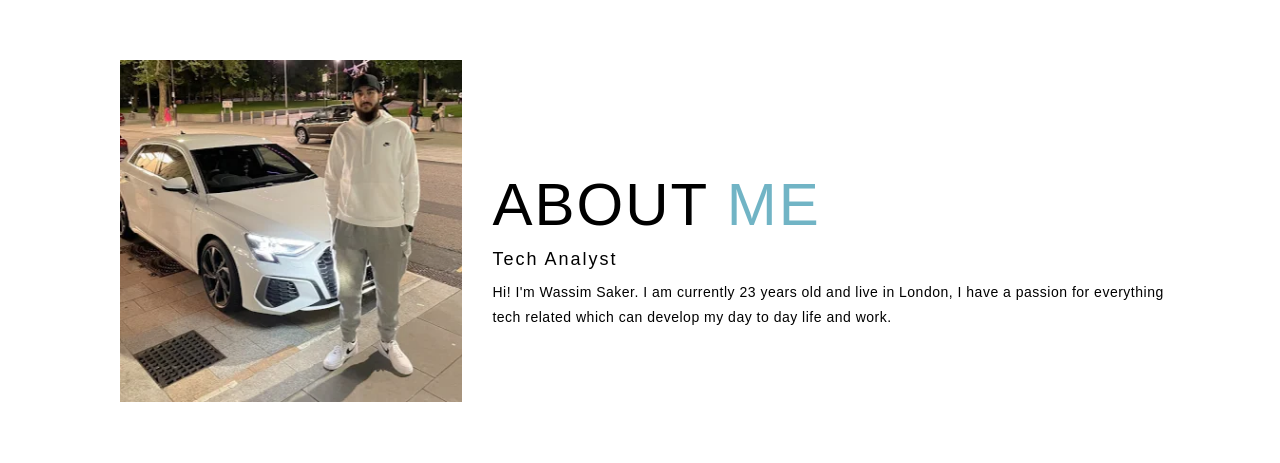
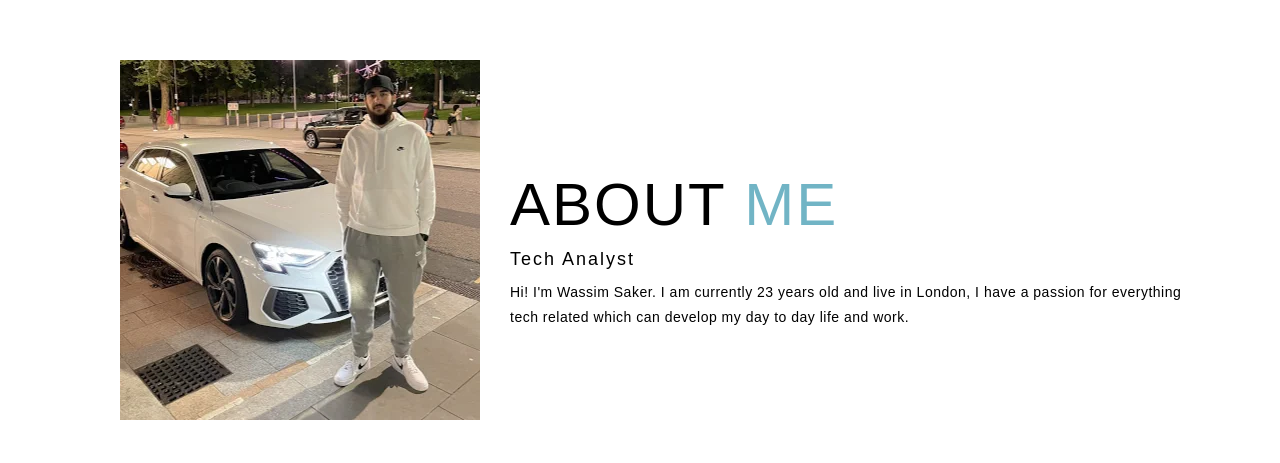
Before and after one commit to WassimSaker/finalportfolio, a plain HTML site: page index.html in a window 1280 px wide. Shown: the part 4059-4522 px from the top of the page. Drawn offline with Linux system fonts and the light colour scheme.

Commit message:
changes in css

```diff
--- a/style.css
+++ b/style.css
@@ -18,11 +18,7 @@ a {
 	align-items: center;
 	justify-content: center;
 }
-img {
-	height: 100%;
-	width: 100%;
-	object-fit: cover;
-}
+
 p {
 	color: black;
 	font-size: 1.4rem;
```
